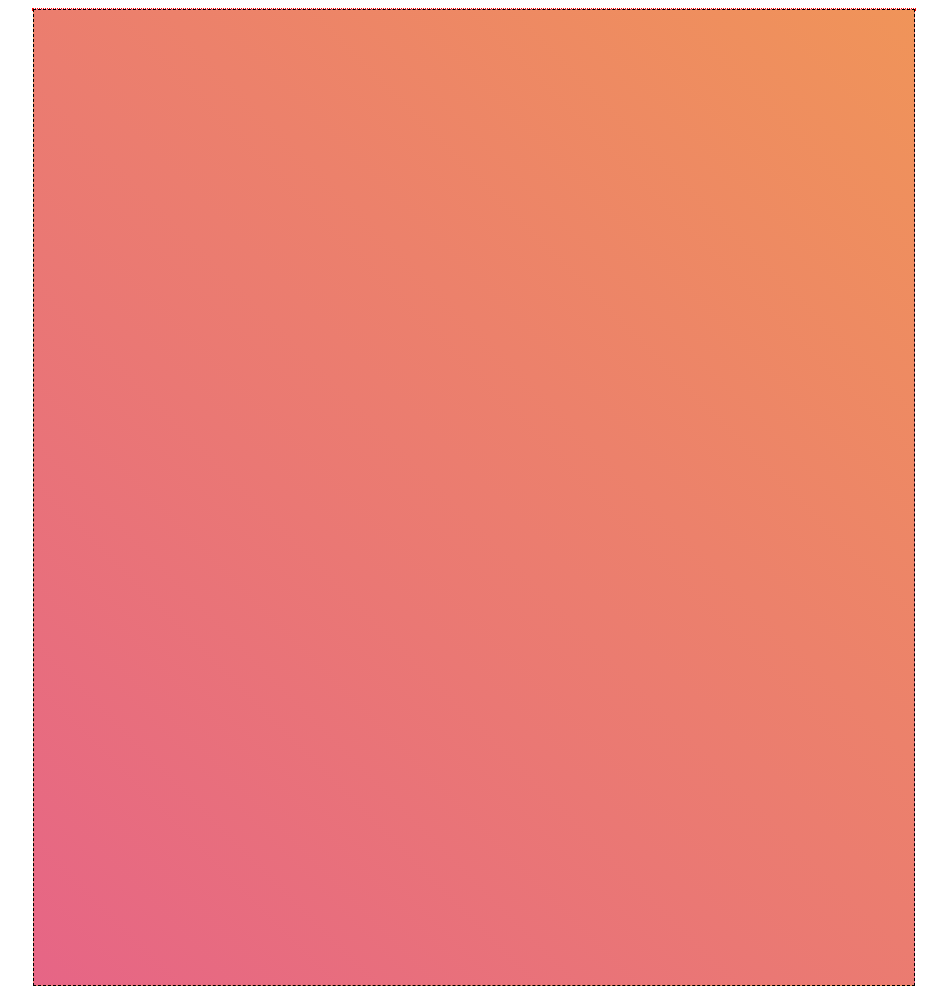
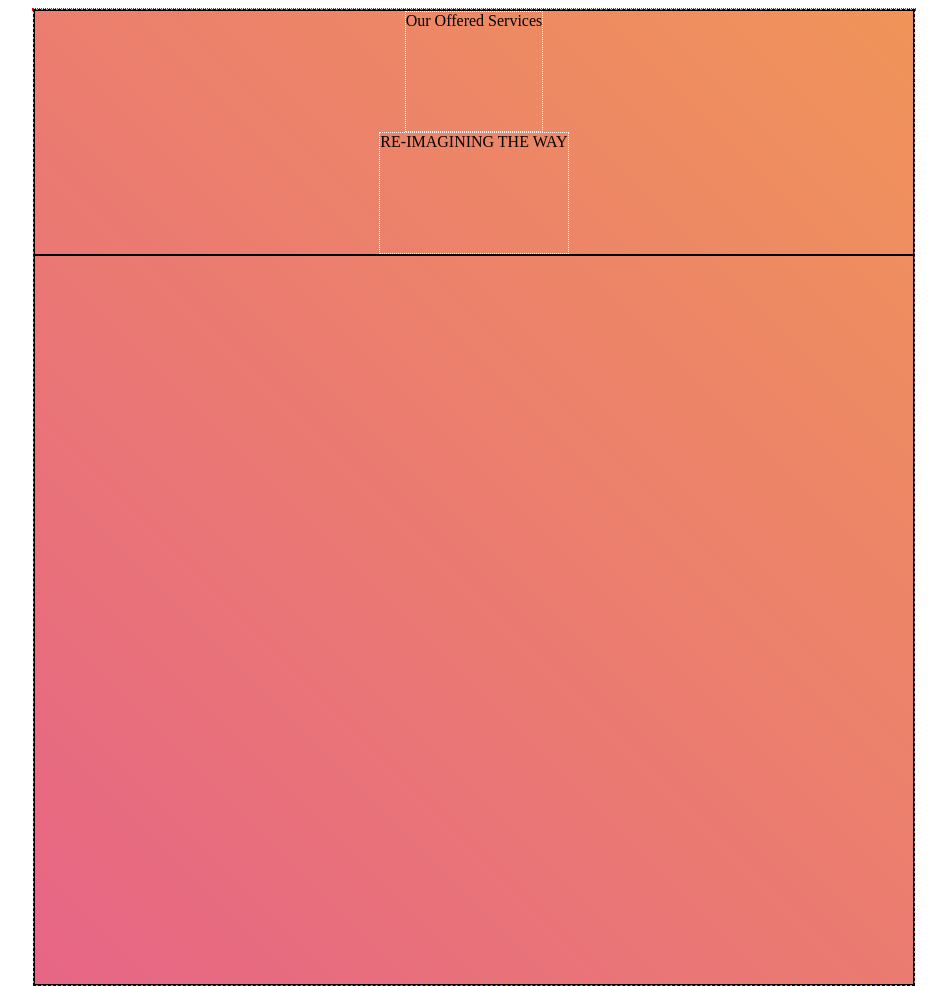
Before and after one commit to chingu-voyage3/toucans-21, a plain HTML site: page index.html in a window 1280 px wide. Shown: the whole page, without its empty margins (166-1113 px from the left). Drawn offline with Linux system fonts and the light colour scheme.

Commit message:
title section layout

```diff
--- a/index.html
+++ b/index.html
@@ -13,7 +13,13 @@
 <body>
     <!-- DIANA - SERVICES SECTION start -->
     <div class="container">
-        <div class="services"></div>
+        <div class="services">
+            <div class="title-container">
+                <div class="title">Our Offered Services</div>
+                <div class="subtitle">RE-IMAGINING THE WAY</div>
+            </div>
+            <div class="services-container"></div>
+        </div>
     </div>
     <!-- DIANA - SERVICES SECTION end -->
 </body>
--- a/styles/style.scss
+++ b/styles/style.scss
@@ -24,4 +24,24 @@ html {
     height: 977px;
     border: 1px dashed black;
     background: linear-gradient(45deg, #E66586 0, #F09459 100%);
+    display: flex;
+    flex-direction: column;
+
+    .title-container {
+      border: 1px solid;
+      display: flex; flex: 1;
+      flex-direction: column;
+      align-items: center;
+      justify-content: center;
+
+      .title, .subtitle {
+        display: flex; flex: 1;
+        border: 1px dotted white;
+      }
+    }
+
+    .services-container {
+      border: 1px solid;
+      display: flex; flex: 3;
+    }
   }
```
Also changed, not shown: styles/style.css, 1 other file.
